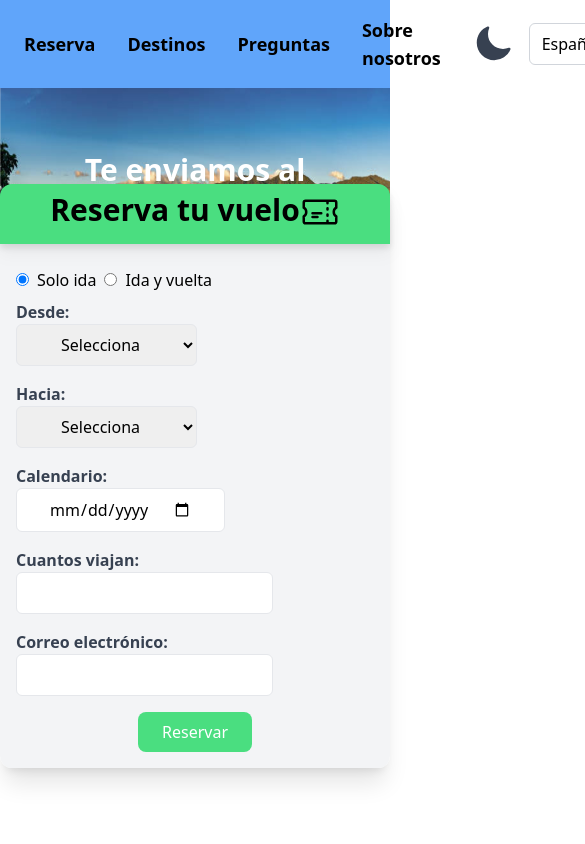
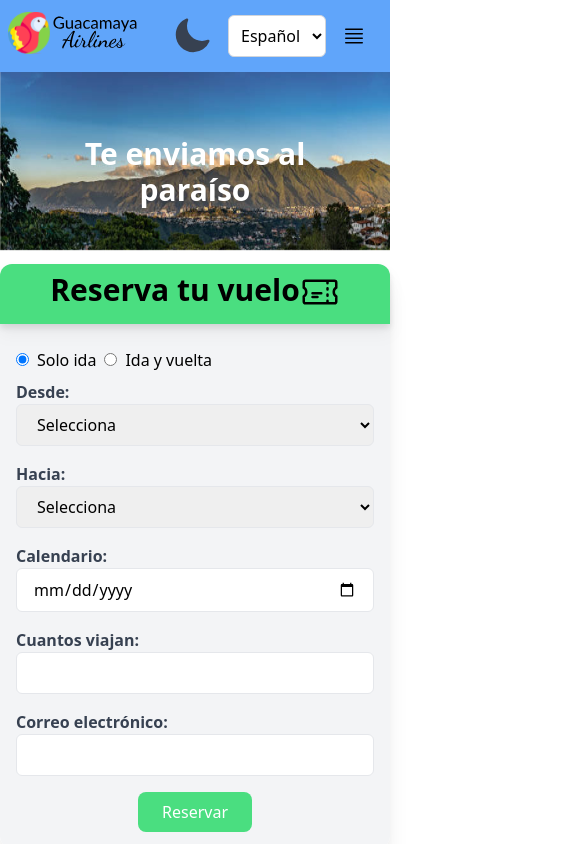
Before and after one commit to CarlosArgelio/guacamaya-airlines, a React (Vite) app in the folder frontend/: page / in a window 390 px wide. Shown: the top 844 px of the page, 585 px wide, since content can reach past the window. Built offline with nearby package versions, Linux system fonts and the light colour scheme.

Commit message:
feat: responsive was added

```diff
--- a/frontend/src/components/Footer.jsx
+++ b/frontend/src/components/Footer.jsx
@@ -4,10 +4,10 @@ function Footer() {
   return (
     <footer className="bg-gray-700 text-white py-4 ">
       <div className="container mx-auto px-8 ">
-        <div className="flex flex-col md:flex-row ">
-          <div className="md:w-1/3 mb-5 md:mb-0">
+        <div className="flex flex-col lg:flex-row lg:flex-wrap">
+          <div className="lg:w-1/3 mb-5 lg:mb-0">
             <h3 className="text-xl font-bold mb-2">Sobre Nosotros</h3>
-            <p className="mr-20 text-justify">
+            <p className="text-justify lg:mr-10">
               En Guacamaya Airlines, somos más que una simple aerolínea, somos
               un puente que te conecta con los rincones más paradisíacos de
               Venezuela. Con una trayectoria impecable y un equipo apasionado
@@ -17,7 +17,7 @@ function Footer() {
             </p>
           </div>
 
-          <div className="md:w-1/3 mb-4 md:mb-0">
+          <div className="lg:w-1/3 mb-4 lg:mb-0">
             <h3 className="text-xl font-bold mb-2">Secciones</h3>
             <ul>
               <li>
@@ -35,17 +35,18 @@ function Footer() {
             </ul>
           </div>
 
-          <div className="md:w-1/3">
+          <div className="lg:w-1/3">
             <h3 className="text-xl font-bold mb-2">Desarrolladores</h3>
 
             {
               Developers.map(developer => (
                 <div key={developer.id}>
 
-                  <div className="flex py-1">
+                  <div className="flex py-1 ">
 
-                    <img src={developer.img} alt="" className="w-4 h-4 mr-2 " />
-                    <a href={developer.linkedin} className="py-1 hover:text-blue-500"> {developer.name} </a>
+                    <img src={developer.img} alt="" className="w-4 h-4 mt-2 " />
+
+                    <a href={developer.linkedin} className="py-1 hover:text-blue-400  pl-2 "> {developer.name} </a>
 
                   </div>
 
@@ -56,13 +57,13 @@ function Footer() {
           </div>
         </div>
 
-        <div className="flex flex-col md:flex-row ">
-          <div className="md:w-auto mt-6">
+        <div className="flex justify-center lg:justify-end mt-6">
+
             <p>
               © 2024 Guacamaya Airlines. Todos los derechos reservados para la
               Hackaton 2024 de “Del Rincon del Dev”. | Política de privacidad 👀
             </p>
-          </div>
+
         </div>
       </div>
     </footer>
--- a/frontend/src/components/Form.jsx
+++ b/frontend/src/components/Form.jsx
@@ -13,18 +13,14 @@ function Form() {
   };
 
   return (
-    <div className="relative max-w-6xl -top-24 mx-auto rounded-b-xl shadow-xl">
-
+    <div className="relative max-w-6xl mx-auto rounded-b-xl shadow-xl ">
     <div className="flex rounded-t-xl pt-2 justify-center bg-green-400 drop-shadow-lg">
       <h1 className="text-3xl font-bold mb-4">Reserva tu vuelo</h1>
       <TicketIcon className="w-10 h-10" />
     </div>
-
-    <div className="max-w-6xl -top-24 mx-auto  p-4 bg-gray-100 rounded-b-xl ">
+    <div className="max-w-6xl p-4 bg-gray-100 rounded-b-xl">
       <form onSubmit={handleSubmit}>
-
         <div className="py-2">
-
           <input
             id="draft"
             className="peer/draft"
@@ -32,39 +28,34 @@ function Form() {
             name="status"
             checked
           />
-        <label className=" px-2  py-2">Solo ida</label>
-
+          <label className="px-2 py-2">Solo ida</label>
           <input
             id="published"
             className="peer/published"
             type="radio"
             name="status"
           />
-        <label className="px-2  py-2">Ida y vuelta</label>
+          <label className="px-2 py-2">Ida y vuelta</label>
         </div>
-
-        <div className=" flex flex-col md:flex-row">
-
-          <div className="md:w-1/4 mb-4">
+        <div className="flex flex-col md:flex-row">
+          <div className="md:w-1/4 mb-4 ">
             <label htmlFor="name" className="block text-gray-700 font-semibold">
               Desde:
             </label>
-            <select id="select" className="w-auto px-10 py-2 border rounded-md " >
+            <select id="select" className="w-full px-4 py-2 border rounded-md">
               <option value="">Selecciona</option>
-              <option value="english">Caracas</option>
+              <option value="caracas">Caracas</option>
             </select>
-
           </div>
           <div className="md:w-1/4 mb-4">
             <label htmlFor="name" className="block text-gray-700 font-semibold">
               Hacia:
             </label>
-            <select id="select" className="w-auto px-10 py-2 border rounded-md " >
+            <select id="select" className="w-full px-4 py-2 border rounded-md">
               <option value="">Selecciona</option>
-              <option value="english">Caracas</option>
+              <option value="caracas">Caracas</option>
             </select>
           </div>
-
           <div className="md:w-1/4 mb-4">
             <label className="block text-gray-700 font-semibold">
               Calendario:
@@ -72,11 +63,10 @@ function Form() {
             <input
               type="date"
               id="date"
-              className="w-auto px-8 py-2 border rounded-md"
+              className="w-full px-4 py-2 border rounded-md"
               required
             />
           </div>
-
           <div className="md:w-1/4 mb-4">
             <label className="block text-gray-700 font-semibold">
               Cuantos viajan:
@@ -84,37 +74,25 @@ function Form() {
             <input
               type="number"
               id="date"
-              className="w-auto px-3 py-2 border rounded-md"
+              className="w-full px-4 py-2 border rounded-md"
               required
             />
-
-            {/* <calendar-range months="2">
-  <div className="flex">
-    <calendar-month></calendar-month>
-    <calendar-month offset="1"></calendar-month>
-  </div>
-</calendar-range> */}
           </div>
           <div className="md:w-1/4 mb-4">
-            <label
-              htmlFor="email"
-              className="block text-gray-700 font-semibold"
-            >
+            <label htmlFor="email" className="block text-gray-700 font-semibold">
               Correo electrónico:
             </label>
             <input
               type="email"
               id="email"
-              className="w-auto px-3 py-2 border rounded-md"
+              className="w-full px-4 py-2 border rounded-md"
               value={email}
               onChange={(e) => setEmail(e.target.value)}
               required
             />
           </div>
         </div>
-
         <div className="text-center">
-
           <button
             type="submit"
             className="bg-green-400 text-white px-6 py-2 rounded-lg"
--- a/frontend/src/components/Navbar.jsx
+++ b/frontend/src/components/Navbar.jsx
@@ -1,15 +1,24 @@
+import { useState } from 'react';
+import { Logo } from "../assets/index";
 import { MoonIcon } from "@heroicons/react/24/solid";
-import { Logo } from "../assets/index";
+import { Bars4Icon } from "@heroicons/react/24/solid";
 
 function Navbar() {
+
+  const [isOpen, setIsOpen] = useState(false);
+
+  const toggleMenu = () => {
+    setIsOpen(!isOpen);
+  };
+
   return (
     <nav className="bg-blue-400 p-2">
-      <div className="max-w-7xl mx-auto">
+      <div className="container mx-auto">
         <div className="flex justify-between items-center">
           <div className="flex items-center">
             <img src={Logo} alt="" className="h-14" />
           </div>
-          <div className="flex items-center">
+          <div className="hidden md:flex items-center">
             <a href="#" className="text-black text-lg font-bold px-4  py-2">
               Reserva
             </a>
@@ -23,17 +32,33 @@ function Navbar() {
               Sobre nosotros
             </a>
           </div>
-          <div className="flex items-center ">
 
-            <MoonIcon className="h-10 w-10 mx-4 hover:text-yellow-400 text-gray-700" />
 
-            <select id="select" className=" bg-white border border-gray-300 py-2 px-2  rounded-md focus:outline-none focus:border-yellow-500 " >
+          <div className="flex items-center">
+            <MoonIcon className="h-10 w-10 mx-4 hover:text-yellow-400 text-gray-700 md:block" />
+            <select id="select" className="bg-white border border-gray-300 py-2 px-2 rounded-md focus:outline-none focus:border-yellow-500">
               <option value="">Español</option>
               <option value="english">English</option>
             </select>
+          </div>
+
+          <div className="flex md:hidden">
+            <button onClick={toggleMenu} className="text-gray-700 hover:text-black focus:outline-none">
+            <Bars4Icon className="h-6 w-6 mx-4 text-black" />
+
+            </button>
 
           </div>
+
         </div>
+        {isOpen && (
+          <div className="md:hidden mt-2 ">
+            <a href="#" className="block text-center py-2 px-4 text-black font-bold">Reserva</a>
+            <a href="#" className="block text-center py-2 px-4 text-black font-bold">Destinos</a>
+            <a href="#" className="block text-center py-2 px-4 text-black font-bold">Preguntas</a>
+            <a href="#" className="block text-center py-2 px-4 text-black font-bold">Sobre nosotros</a>
+          </div>
+        )}
       </div>
     </nav>
   );
```
Lines whose indentation alone changed are shown as unchanged.
